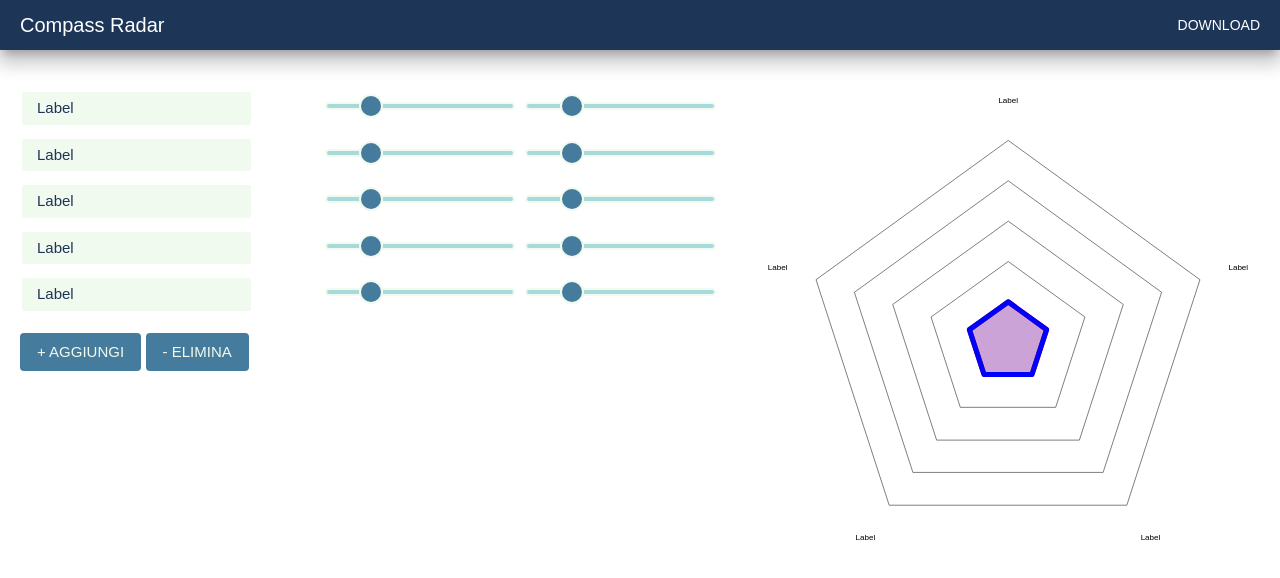
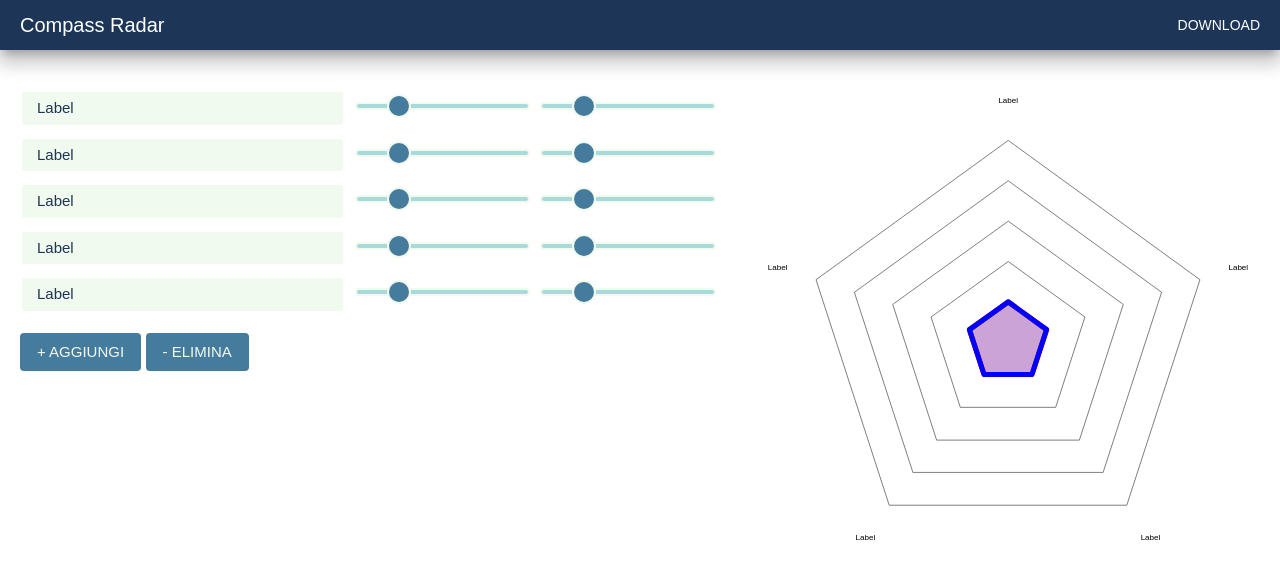
Before and after one commit to flowingis/make-up-your-mind, a website built with webpack: page index.html in a window 1280 px wide. Built offline with nearby package versions, Linux system fonts and the light colour scheme.

Commit message:
better layout structure

```diff
--- a/src/components/Form/row.tpl.html
+++ b/src/components/Form/row.tpl.html
@@ -3,9 +3,13 @@
         <input class="input-text1" role="chart-label-input" placeholder="Insert Label" value="Label" type="text" data-bind-input="onDataChange"/>
     </div>
     <div class="layout2__col">
-        <input class="input-slider1 padding-left-1" data-series="first" role="chart-value-input" type="range" min="0" max="100" value="20" step="20" data-bind-input="onDataChange"/>
-    </div>
-    <div class="layout2__col">
-        <input class="input-slider1 padding-left-1" data-series="second" role="chart-value-input" type="range" min="0" max="100" value="20" step="20" data-bind-input="onDataChange"/>
+        <div class="layout2">
+            <div class="layout2__col">
+                <input class="input-slider1 padding-left-1" data-series="first" role="chart-value-input" type="range" min="0" max="100" value="20" step="20" data-bind-input="onDataChange"/>
+            </div>
+            <div class="layout2__col">
+                <input class="input-slider1 padding-left-1" data-series="second" role="chart-value-input" type="range" min="0" max="100" value="20" step="20" data-bind-input="onDataChange"/>
+            </div>
+        </div>
     </div>
 </div>
--- a/src/style/_input-text1.scss
+++ b/src/style/_input-text1.scss
@@ -1,5 +1,6 @@
 .input-text1[type='text'] {
     display: inline-block;
+    width: 100%;
     padding: 5px 15px;
     font-size: 15px;
     line-height: 1.5;
```
